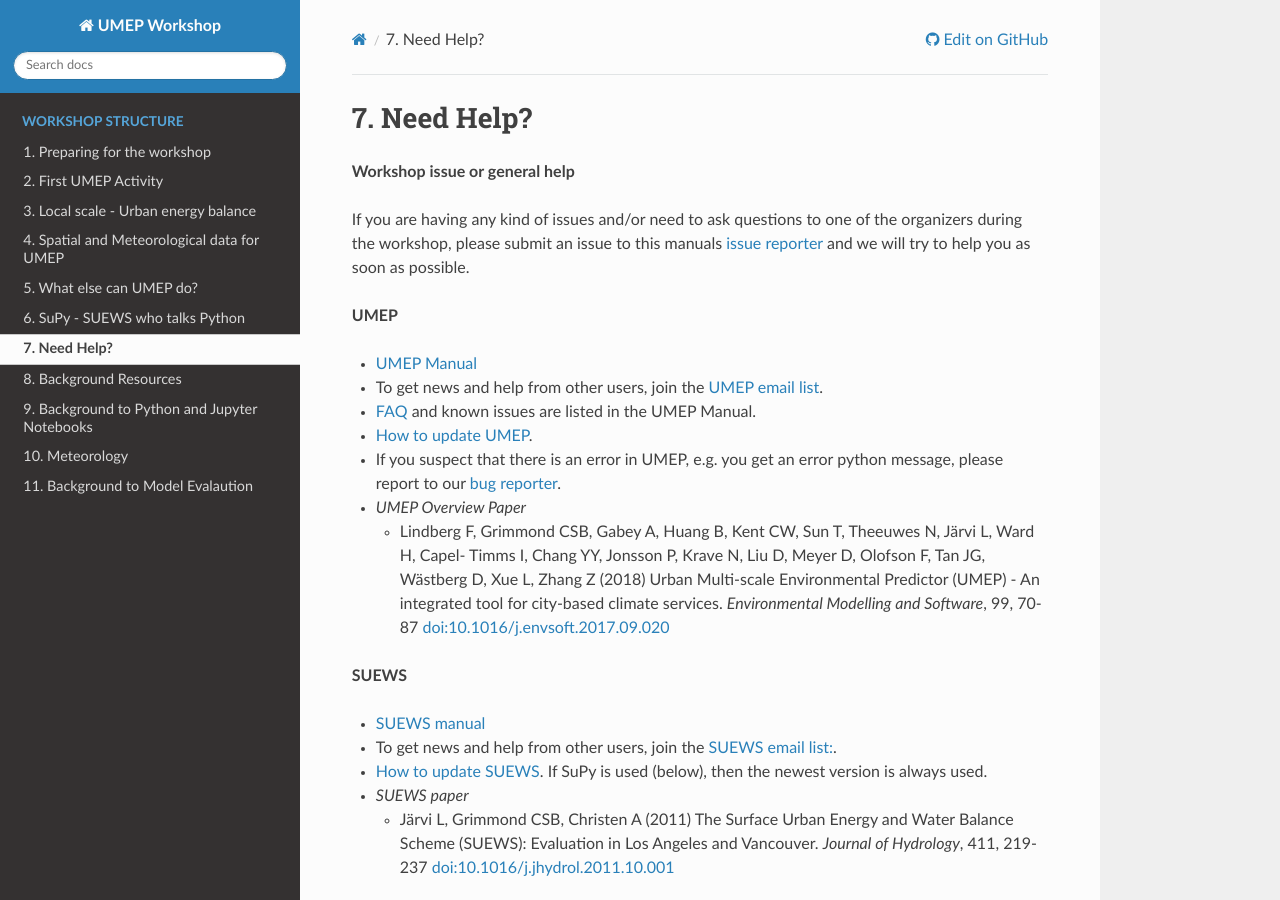
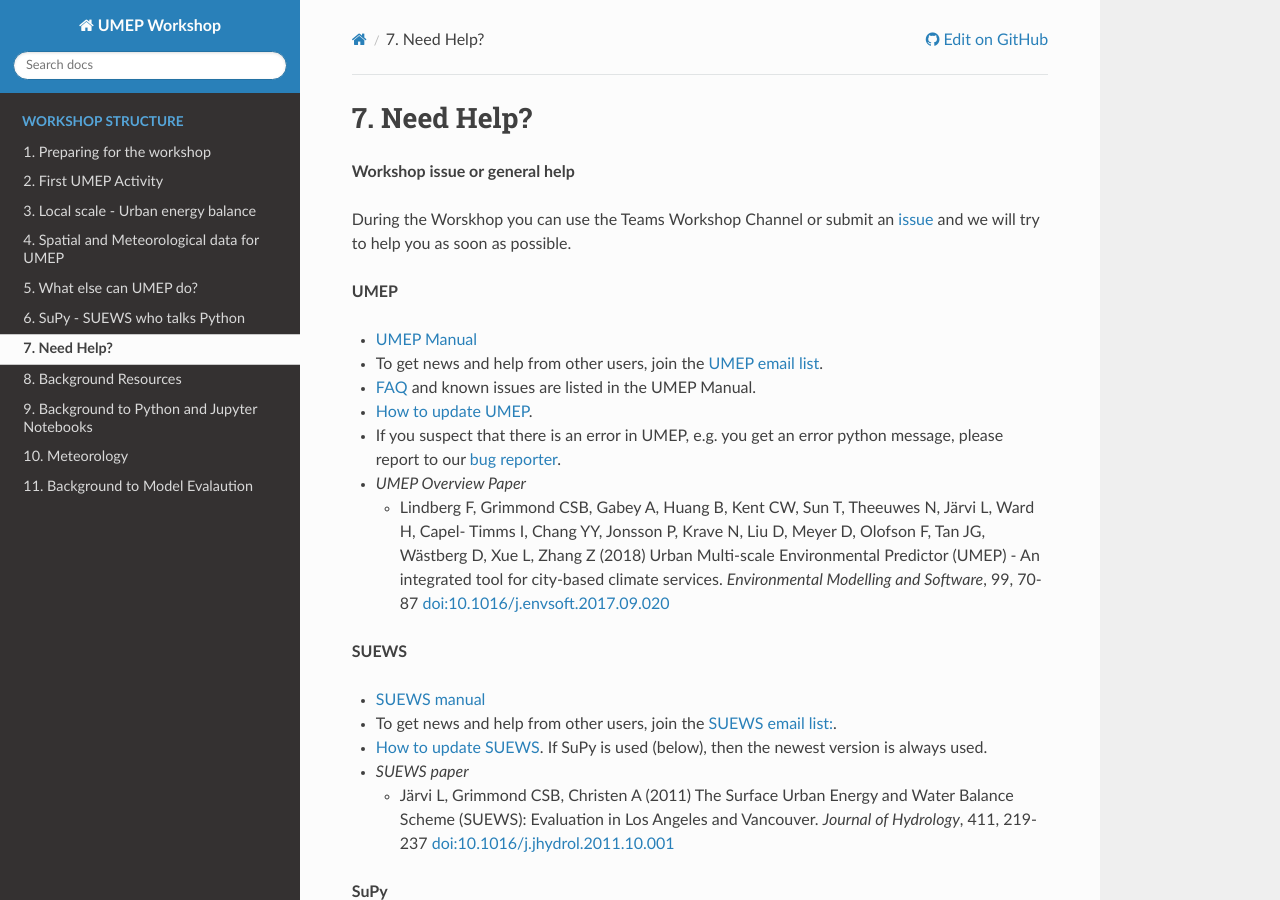
Before and after one commit to Urban-Meteorology-Reading/UMEP-Workshop, a Sphinx documentation site: the page built from source/NeedHelp.rst, in a window 1280 px wide and 900 px high. Built offline with Sphinx 7.4.7 and the Read the Docs theme 2.0.0, drawn with Linux system fonts in a browser that asks for light colours; pages that are not in the unit, such as notebooks, are missing from menus.

Commit message:
Update NeedHelp.rst

```diff
--- a/source/NeedHelp.rst
+++ b/source/NeedHelp.rst
@@ -5,7 +5,7 @@
 
 **Workshop issue or general help**
 
-If you are having any kind of issues and/or need to ask questions to one of the organizers during the workshop, please submit an issue to this manuals `issue reporter <https://github.com/Urban-Meteorology-Reading/UMEP-Workshop.io/issues/new?assignees=&labels=docs&template=docs-issue-report.md&title=>`__ and we will try to help you as soon as possible.
+During the Worskhop you can use the Teams Workshop Channel or submit an  `issue <https://github.com/Urban-Meteorology-Reading/UMEP-Workshop.io/issues/new?assignees=&labels=docs&template=docs-issue-report.md&title=>`__ and we will try to help you as soon as possible.
 
 **UMEP**
 
```
